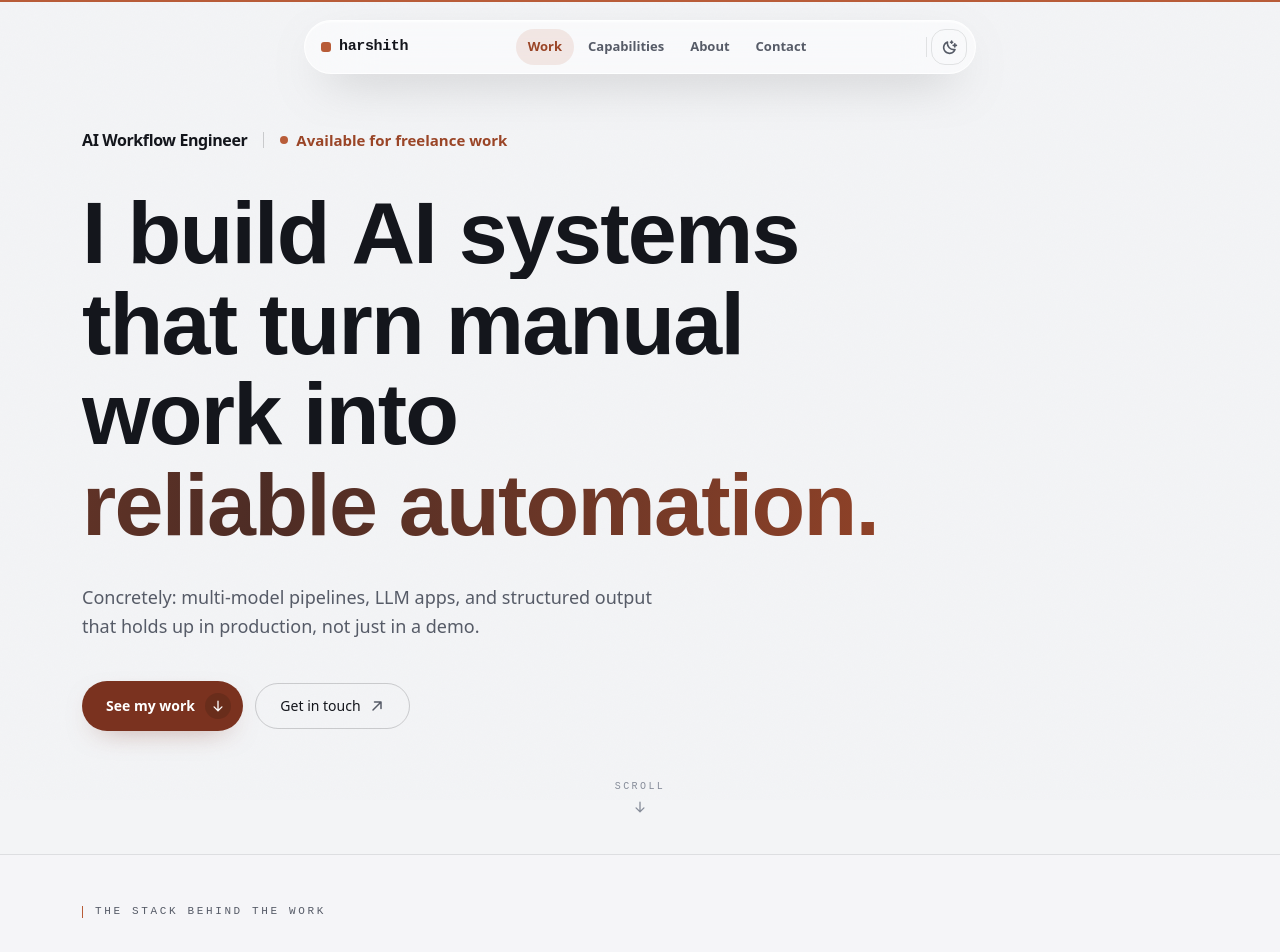
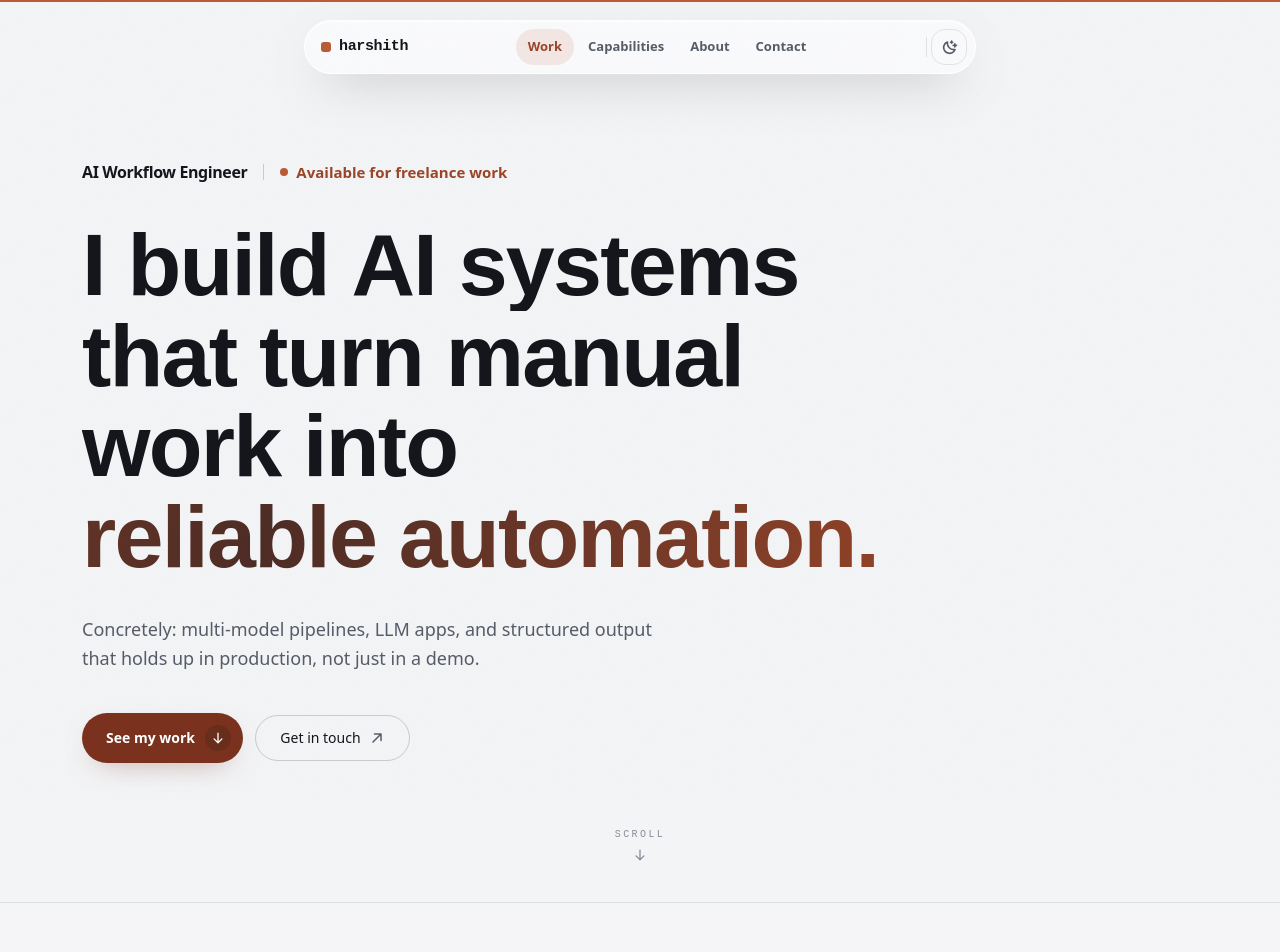
Before and after one commit to Harshith29124/My-Portfolio, a React (Vite) app: page / in a window 1280 px wide. Shown: the top 952 px of the page. Built offline with nearby package versions, Linux system fonts and the light colour scheme.

Commit message:
Top-anchor hero content; remove the gap above the headline at any viewport height

```diff
--- a/src/components/Hero.tsx
+++ b/src/components/Hero.tsx
@@ -23,8 +23,8 @@ export default function Hero() {
   const wordDelay = (i: number) => 0.15 + i * 0.04;
 
   return (
-    <section className="relative flex min-h-[100svh] flex-col overflow-hidden pb-10 pt-28 md:pt-32">
-      <div className="shell relative z-10 flex flex-1 flex-col justify-center">
+    <section className="relative flex min-h-[100svh] flex-col overflow-hidden pb-10 pt-32 md:pt-40">
+      <div className="shell relative z-10">
         {/* Eyebrow: a substantial role line + an availability marker.
             Real type weight, not slim wide-tracked caps. */}
         <motion.div
@@ -119,7 +119,7 @@ export default function Hero() {
         onClick={() => goTo("work")}
         aria-label="Scroll to work"
         {...rise(0.9)}
-        className="relative z-10 mx-auto mt-12 flex flex-col items-center gap-1.5 text-faint transition-colors hover:text-accent-ink"
+        className="relative z-10 mx-auto mt-auto pt-16 flex flex-col items-center gap-1.5 text-faint transition-colors hover:text-accent-ink"
       >
         <span className="font-mono text-[10px] font-medium uppercase tracking-[0.24em]">
           Scroll
```
